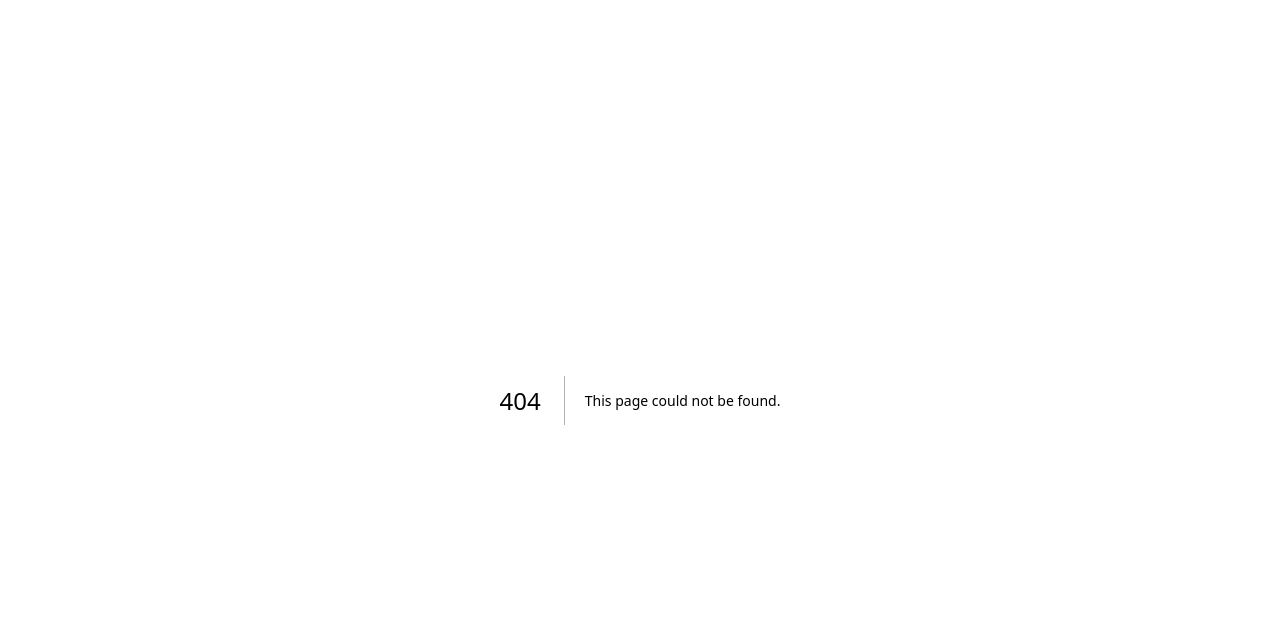
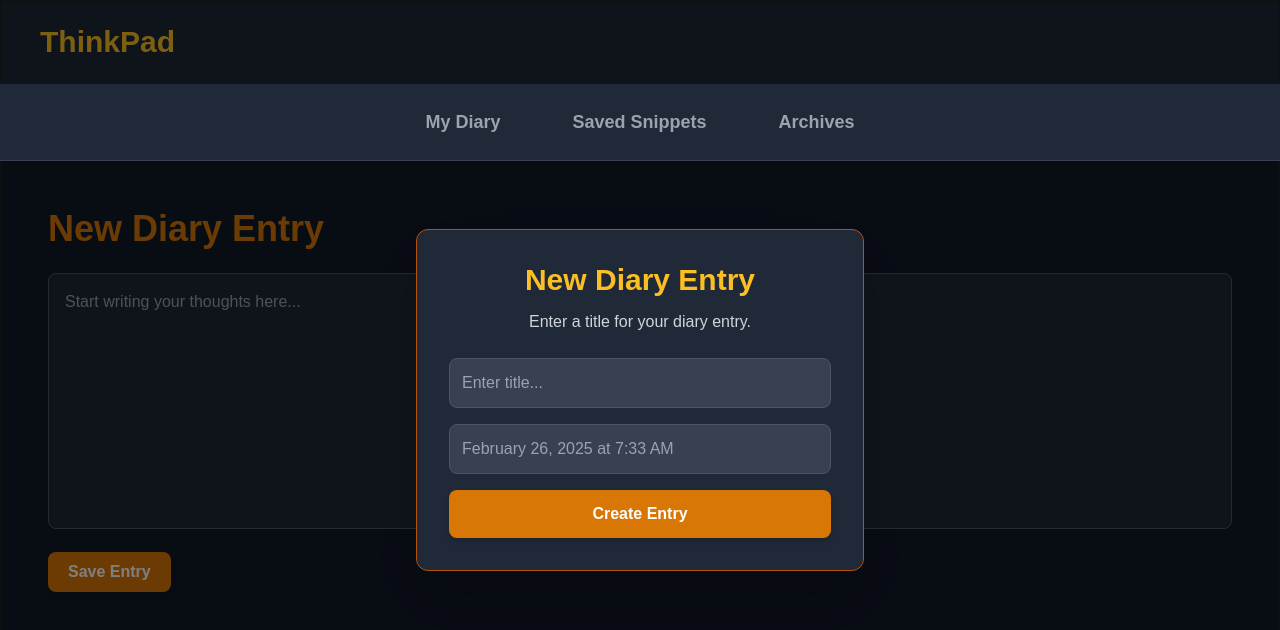
Before and after one commit to Ebdollah/thinkpad, a Next.js app: page /dashboard/diary/create in a window 1280 px wide. Before the commit this address had no page. Shown: the top 630 px of the page. Built offline with nearby package versions, Linux system fonts and the light colour scheme; no server answers.

Commit message:
now diary can be written

```diff
--- /dev/null
+++ b/app/dashboard/diary/create/page.tsx
@@ -0,0 +1,3 @@
+import CreatePage from "@/app/dashboard/diary/create/page/create-page"
+
+export default CreatePage;
--- /dev/null
+++ b/app/dashboard/diary/create/page/create-page.tsx
@@ -0,0 +1,111 @@
+'use client'
+
+import React, { useState, useEffect } from 'react';
+import { Dialog } from '@headlessui/react';
+import { useRouter } from 'next/navigation';
+import { collection, addDoc, doc, updateDoc } from "firebase/firestore";
+import { db } from "@/app/firebaseConfig";
+import { auth } from "@/app/firebaseConfig";
+
+const CreatePage = () => {
+    const [isModalOpen, setIsModalOpen] = useState(true);
+    const [title, setTitle] = useState('');
+    const [currentDateTime, setCurrentDateTime] = useState('');
+    const [diaryContent, setDiaryContent] = useState('');
+    const [entryId, setEntryId] = useState<string | null>(null);
+    const router = useRouter();
+    const user = auth.currentUser;
+
+    useEffect(() => {
+        const now = new Date();
+        const options: Intl.DateTimeFormatOptions = { day: 'numeric', month: 'long', year: 'numeric', hour: 'numeric', minute: 'numeric', hour12: true };
+        setCurrentDateTime(new Intl.DateTimeFormat('en-US', options).format(now));
+    }, []);
+
+    const handleCreateEntry = async (e: React.FormEvent) => {
+        e.preventDefault();
+        if (!user) {
+            console.error("No authenticated user");
+            return;
+        }
+        try {
+            const docRef = await addDoc(collection(db, "diary"), {
+                title,
+                currentDateTime,
+                diaryContent,
+                userId: user.uid,
+            });
+            setEntryId(docRef.id);
+            setIsModalOpen(false);
+        } catch (err) {
+            console.error("Error adding document:", err);
+        }
+    };
+
+    const handleSaveEntry = async () => {
+        if (!entryId) {
+            console.error("No entry to update");
+            return;
+        }
+        try {
+            const entryRef = doc(db, "diary", entryId);
+            await updateDoc(entryRef, { diaryContent });
+            console.log("Entry updated successfully");
+        } catch (err) {
+            console.error("Error updating document:", err);
+        }
+    };
+
+    return (
+        <div className="relative p-6">
+            <h1 className="text-4xl font-bold text-amber-600 mb-6">{title || "New Diary Entry"}</h1>
+
+            {/* Notepad-like input */}
+            <textarea
+                className="w-full h-64 p-4 bg-gray-800 text-white border border-gray-600 rounded-lg focus:outline-none focus:border-amber-500 resize-none"
+                placeholder="Start writing your thoughts here..."
+                value={diaryContent}
+                onChange={(e) => setDiaryContent(e.target.value)}
+            />
+
+            <button
+                onClick={handleSaveEntry}
+                className="mt-4 bg-amber-600 hover:bg-amber-700 text-white px-5 py-2 rounded-lg font-semibold shadow-md transition-all"
+            >
+                Save Entry
+            </button>
+
+            {/* Modal for entering title */}
+            <Dialog open={isModalOpen} onClose={() => router.push('/dashboard/diary')} className="fixed inset-0 flex items-center justify-center bg-black bg-opacity-50 px-4">
+                <Dialog.Panel className="bg-gray-800 p-8 rounded-xl shadow-2xl max-w-md w-full text-center border border-amber-700">
+                    <Dialog.Title className="text-3xl font-semibold text-amber-400">New Diary Entry</Dialog.Title>
+                    <p className="text-gray-300 mt-3">Enter a title for your diary entry.</p>
+
+                    <form onSubmit={handleCreateEntry} className="mt-6 space-y-4">
+                        <input
+                            type="text"
+                            placeholder="Enter title..."
+                            value={title}
+                            onChange={(e) => setTitle(e.target.value)}
+                            className="w-full p-3 rounded-lg bg-gray-700 text-white border border-gray-600 focus:outline-none focus:border-amber-500"
+                            required
+                        />
+
+                        <input
+                            type="text"
+                            value={currentDateTime}
+                            disabled
+                            className="w-full p-3 rounded-lg bg-gray-700 text-gray-400 border border-gray-600"
+                        />
+
+                        <button type="submit" className="w-full bg-amber-600 hover:bg-amber-700 text-white py-3 rounded-lg font-semibold shadow-md transition-all">
+                            Create Entry
+                        </button>
+                    </form>
+                </Dialog.Panel>
+            </Dialog>
+        </div>
+    );
+};
+
+export default CreatePage;
--- a/app/dashboard/diary/page/diary-page.tsx
+++ b/app/dashboard/diary/page/diary-page.tsx
@@ -1,10 +1,43 @@
-import React from 'react';
+'use client'
 
-const DiaryPage: React.FC = () => {
+import React, { useState } from 'react';
+import { FaEdit } from 'react-icons/fa';
+import { Dialog } from '@headlessui/react';
+import { useRouter } from 'next/navigation';
+
+const DiaryPage = () => {
+    const [isModalOpen, setIsModalOpen] = useState(false);
+    const router = useRouter();
+
     return (
-        <div>
-            <h1>Diary Page</h1>
-            <p>Welcome to your diary. Here you can write and manage your daily entries.</p>
+        <div className="relative p-6">
+            <div className="flex justify-between items-center">
+                <h1 className="text-3xl font-bold text-amber-400">Diary Page</h1>
+                {/* Write Button - Top Right */}
+                <button
+                    onClick={() => setIsModalOpen(true)}
+                    className="bg-amber-600 hover:bg-amber-700 text-white px-5 py-2 rounded-lg shadow-lg transition-all duration-200 flex items-center space-x-2"
+                >
+                    <FaEdit className="text-xl" />
+                    <span className="hidden sm:inline">Write</span>
+                </button>
+            </div>
+            <p className="text-gray-300 mt-2">Welcome to your diary. Here you can write and manage your daily entries.</p>
+
+            {/* Modal */}
+            <Dialog open={isModalOpen} onClose={() => setIsModalOpen(false)} className="fixed inset-0 flex items-center justify-center bg-black bg-opacity-50 px-4">
+                <Dialog.Panel className="bg-gray-800 p-8 rounded-xl shadow-2xl max-w-md w-full text-center border border-amber-700">
+                    <Dialog.Title className="text-3xl font-semibold text-amber-400">Start Writing</Dialog.Title>
+                    <p className="text-gray-300 mt-3">Would you like to create new notes or continue where you left off?</p>
+
+                    <div className="mt-6 space-y-4">
+                        <button onClick={()=>router.push('/dashboard/diary/create')} className="w-full bg-amber-600 hover:bg-amber-700 text-white py-3 rounded-lg font-semibold shadow-md transition-all">Create New Notes</button>
+                        <button className="w-full bg-gray-700 hover:bg-gray-600 text-white py-3 rounded-lg font-semibold shadow-md transition-all">Continue Where You Left Off</button>
+                    </div>
+
+                    <button onClick={() => setIsModalOpen(false)} className="mt-6 text-gray-400 hover:text-gray-200 text-sm underline">Cancel</button>
+                </Dialog.Panel>
+            </Dialog>
         </div>
     );
 };
--- a/app/dashboard/layout.tsx
+++ b/app/dashboard/layout.tsx
@@ -19,7 +19,9 @@ const DashboardLayout = ({ children }: { children: ReactNode }) => {
         <div className="min-h-screen bg-gray-900 text-white">
             {/* Header */}
             <header className="bg-gray-800 p-6 shadow-md text-center flex justify-between items-center px-6 sm:px-10">
+                <Link href="/dashboard">
                     <h1 className="text-3xl font-bold text-amber-400">ThinkPad</h1>
+                </Link>
                 <button className="sm:hidden text-white" onClick={() => setMenuOpen(!menuOpen)}>
                     {menuOpen ? <FiX className="text-2xl" /> : <FiMenu className="text-2xl" />}
                 </button>
@@ -27,16 +29,14 @@ const DashboardLayout = ({ children }: { children: ReactNode }) => {
 
             {/* Tabs - Responsive */}
             <nav
-        className={`${
-          menuOpen ? "block" : "hidden sm:flex"
+                className={`${menuOpen ? "block" : "hidden sm:flex"
                     } flex flex-col sm:flex-row justify-center sm:space-x-6 bg-gray-800 p-4 border-b border-gray-700 sticky top-0 z-10`}
             >
                 {tabs.map((tab) => (
                     <Link
                         key={tab.href}
                         href={tab.href}
-            className={`px-6 py-2 text-center rounded-md transition-all duration-200 text-lg font-semibold ${
-              pathname === tab.href ? "bg-amber-600 text-white" : "text-gray-400 hover:text-white"
+                        className={`px-6 py-2 text-center rounded-md transition-all duration-200 text-lg font-semibold ${pathname === tab.href ? "bg-amber-600 text-white" : "text-gray-400 hover:text-white"
                             }`}
                     >
                         {tab.name}
--- a/package.json
+++ b/package.json
@@ -9,6 +9,7 @@
     "lint": "next lint"
   },
   "dependencies": {
+    "@headlessui/react": "^2.2.0",
     "firebase": "^11.3.1",
     "framer-motion": "^12.4.10",
     "next": "15.1.7",
--- a/tsconfig.json
+++ b/tsconfig.json
@@ -18,6 +18,7 @@
         "name": "next"
       }
     ],
+    "baseUrl": ".",
     "paths": {
       "@/*": ["./*"]
     }
```
Also changed, not shown: 1 other file (tests, documents, lock files or other folders). Lines whose indentation alone changed are shown as unchanged.
